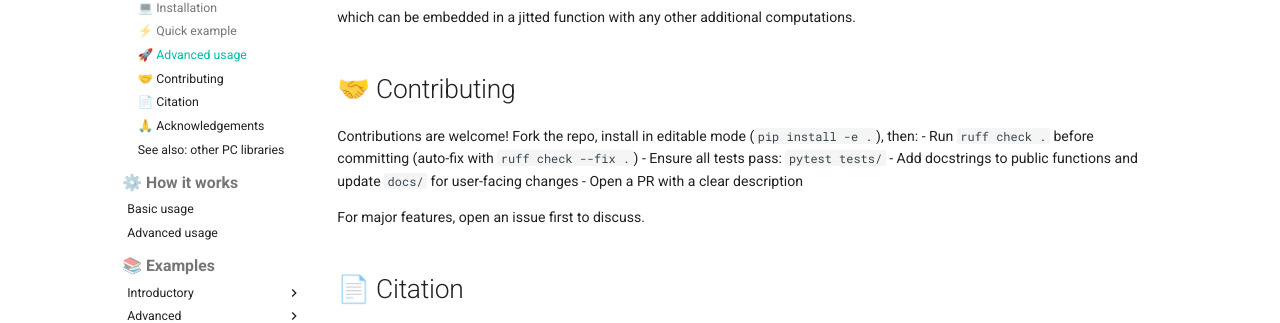
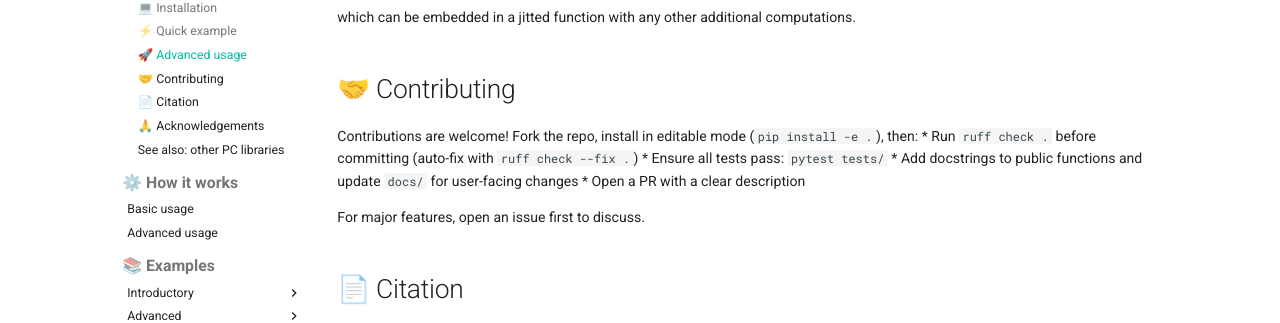
Before and after one commit to thebuckleylab/jpc, an MkDocs documentation site: the page built from docs/index.md, in a window 1280 px wide and 900 px high, scrolled down 2094 px. Shown: the part 132-455 px from the top of the window. Built offline with MkDocs 1.6.1 and Material for MkDocs 9.7.7, drawn with Linux system fonts in a browser that asks for light colours; comment, search, counter and statistics services are not loaded.

```diff
--- a/docs/index.md
+++ b/docs/index.md
@@ -119,10 +119,10 @@ computations.
 
 ## 🤝 Contributing
 Contributions are welcome! Fork the repo, install in editable mode (`pip install -e .`), then:
-- Run `ruff check .` before committing (auto-fix with `ruff check --fix .`)
-- Ensure all tests pass: `pytest tests/`
-- Add docstrings to public functions and update `docs/` for user-facing changes
-- Open a PR with a clear description
+* Run `ruff check .` before committing (auto-fix with `ruff check --fix .`)
+* Ensure all tests pass: `pytest tests/`
+* Add docstrings to public functions and update `docs/` for user-facing changes
+* Open a PR with a clear description
 
 For major features, open an issue first to discuss.
 
```
Also changed, not shown: README.md (+4 -4 lines).
